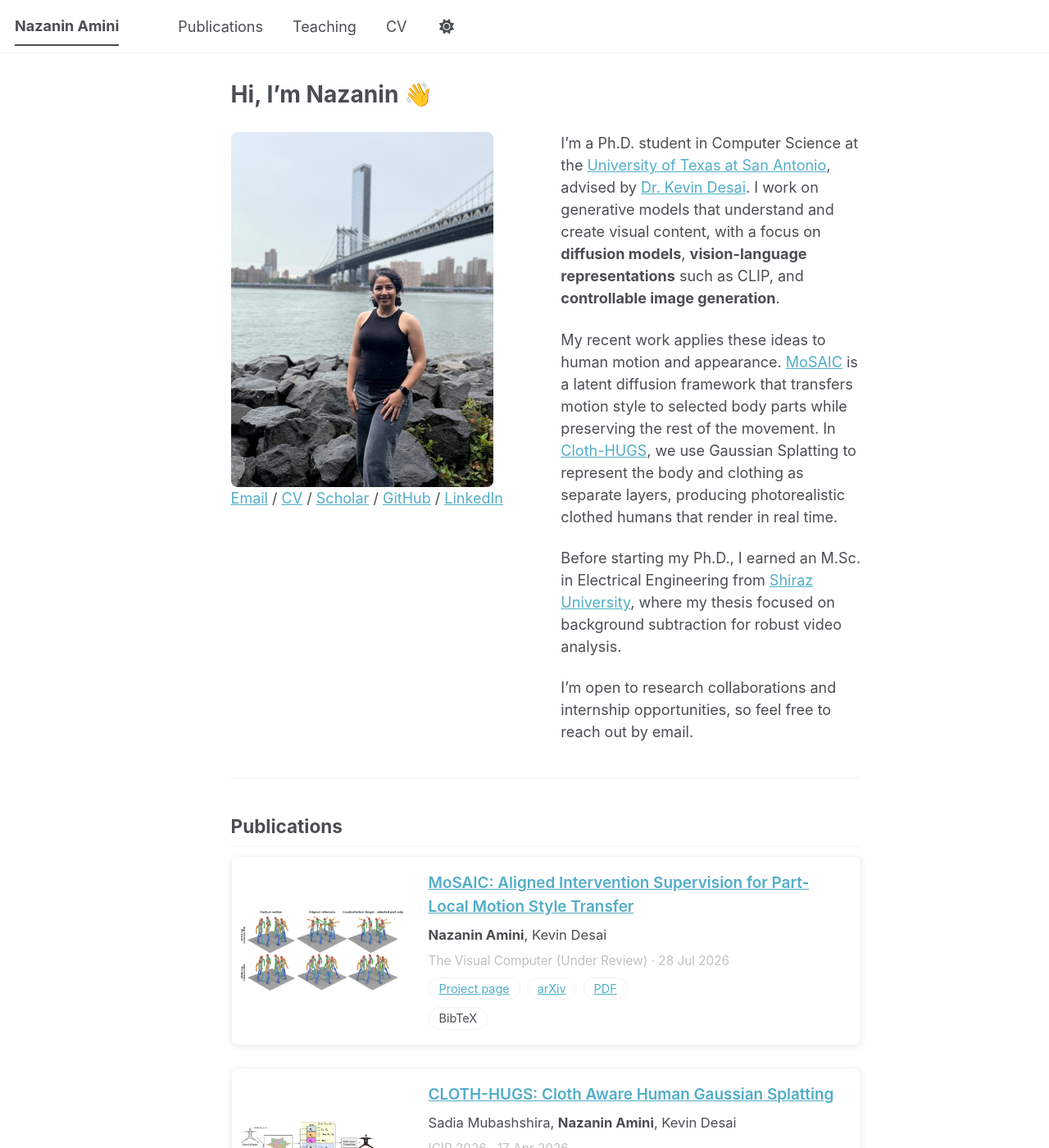
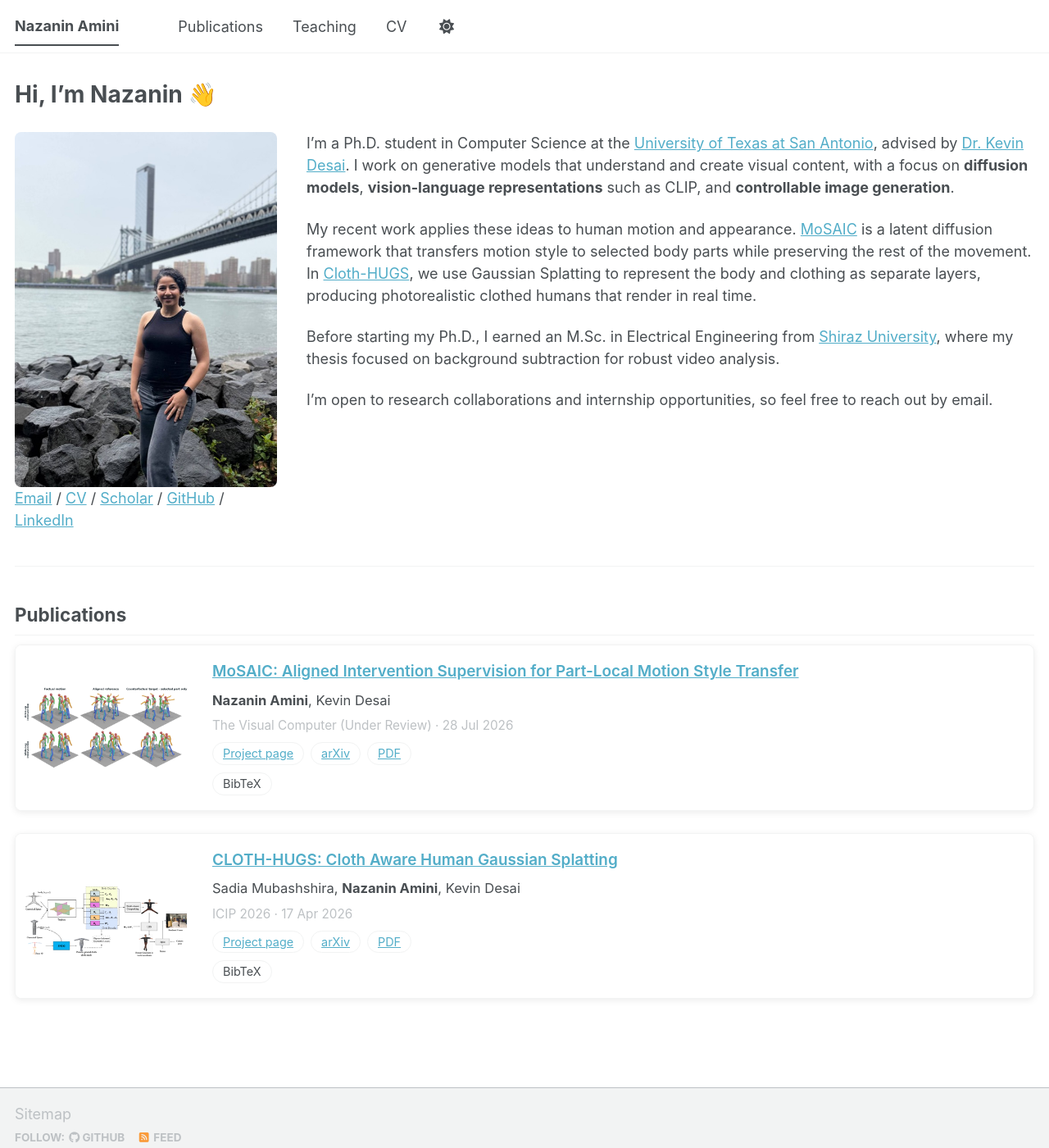
Before and after one commit to nazi96/nazi96.github.io, a Jekyll site: the page built from _pages/about.md, in a window 1280 px wide and 1400 px high. Shown: the whole window at 82% size. Built offline with Jekyll 4.4.1, drawn with Linux system fonts in a browser that asks for light colours; a script bundle is joined from its source files by our own code; library files that are not in the unit come from our copies.

Commit message:
Use full page width on homepage
Co-Authored-By: Claude Opus 5.5 <noreply@anthropic.com>

```diff
--- a/assets/css/homepage-custom.css
+++ b/assets/css/homepage-custom.css
@@ -111,3 +111,18 @@
     width: 100%;
   }
 }
+
+/* Homepage has no sidebar, so let its content use the full width of #main */
+#main:has(.home-grid) .page {
+  float: none;
+  width: 100%;
+  margin: 0;
+  padding-left: 0;
+  padding-right: 0;
+}
+
+@media (min-width: 861px) {
+  .home-grid .home-col:first-child {
+    flex: 0 0 320px;
+  }
+}
```
